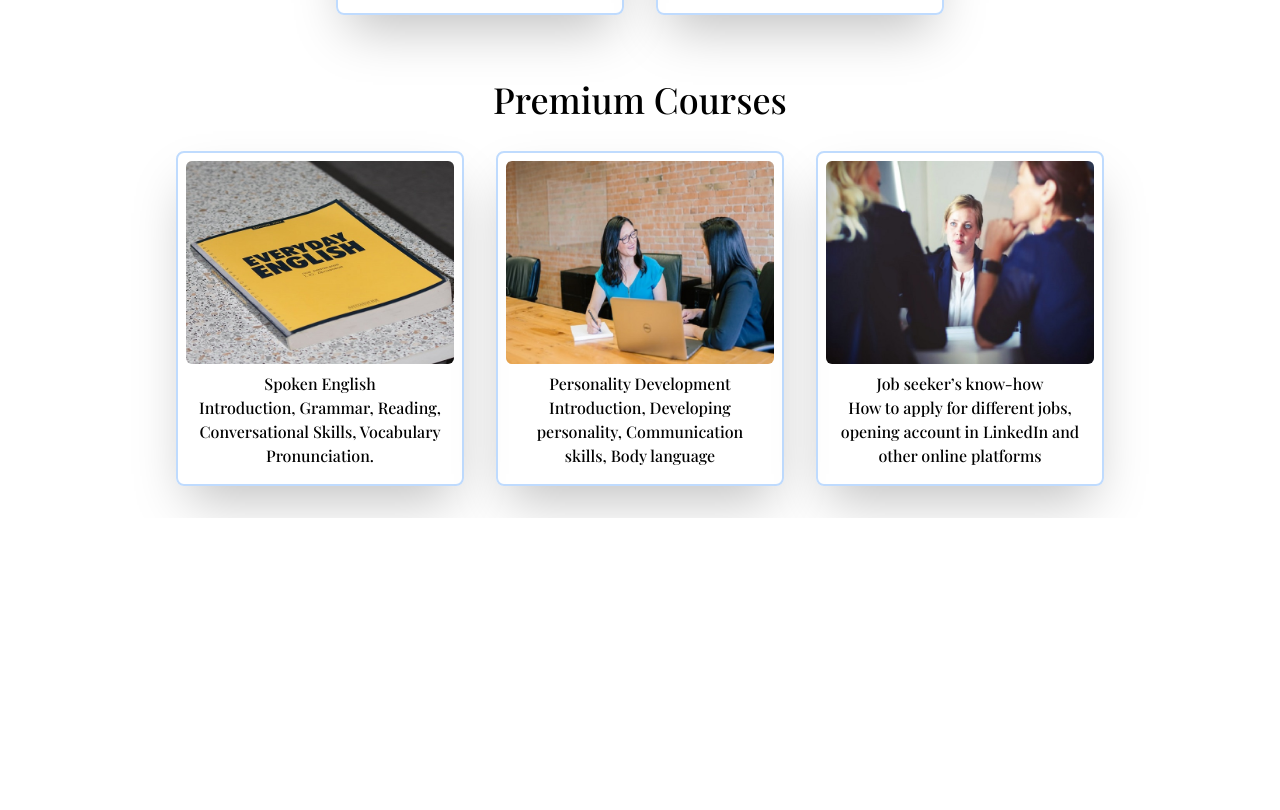
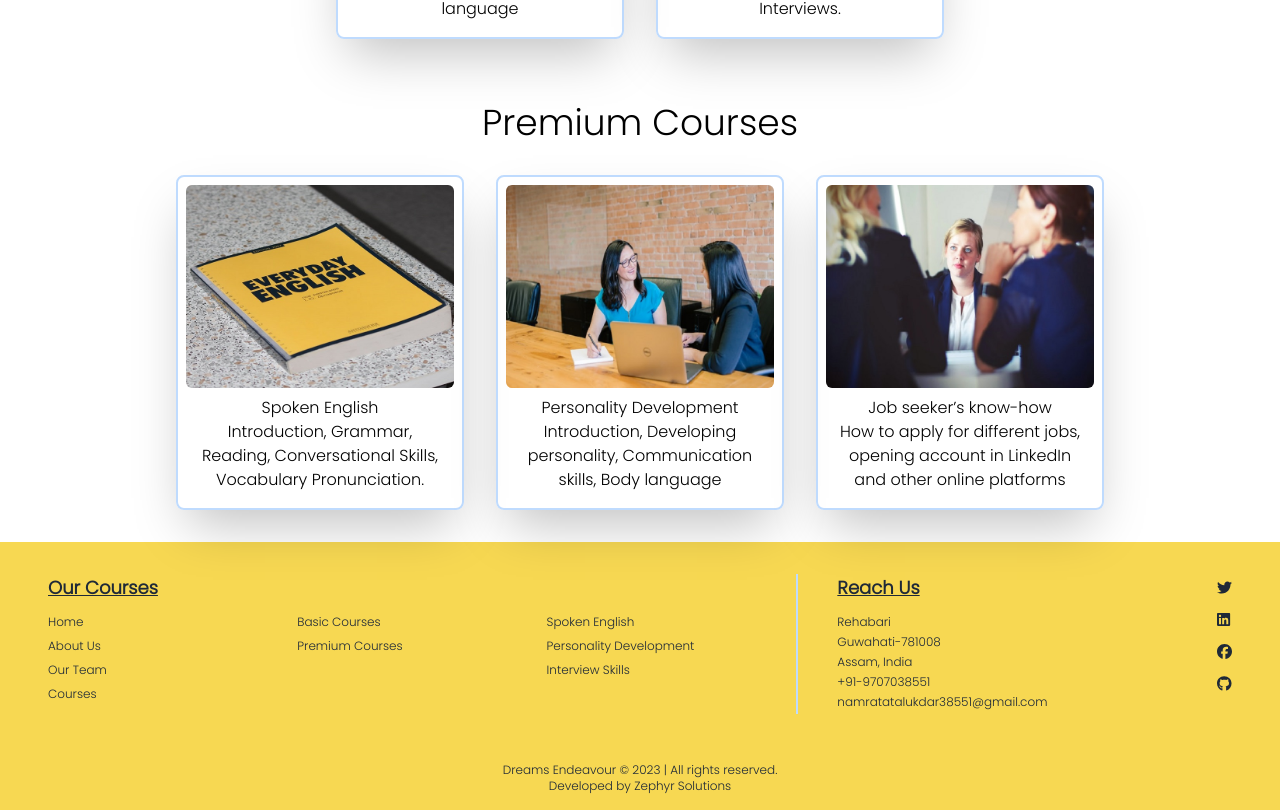
Before and after one commit to jdx-code/dreams-endeavour, a React (Vite) app: page /courses in a window 1280 px wide. Shown: the part 1058-1868 px from the top of the page. Before the commit the page ends 1576 px from the top, so only its background shows below. Built offline with nearby package versions, Linux system fonts and the light colour scheme.

Commit message:
Added Footer and modified styles

```diff
--- a/index.html
+++ b/index.html
@@ -7,7 +7,7 @@
     <link rel="preconnect" href="https://fonts.googleapis.com">
     <link rel="preconnect" href="https://fonts.gstatic.com" crossorigin>
     <link href="https://fonts.googleapis.com/css2?family=Fjalla+One&display=swap" rel="stylesheet">
-    <link href="https://fonts.googleapis.com/css2?family=Cinzel:wght@600&family=Playfair+Display:wght@500&display=swap" rel="stylesheet">
+    <link href="https://fonts.googleapis.com/css2?family=Cinzel:wght@600&family=Playfair+Display:wght@500&family=Poppins:wght@300&display=swap" rel="stylesheet">
     <link href="/dist/output.css" rel="stylesheet">
     <title>Dreams Endeavour</title>
   </head>
--- a/src/components/Footer.jsx
+++ b/src/components/Footer.jsx
@@ -6,53 +6,53 @@ const Footer = () => {
     const currentYear = currentDate.getFullYear();
 
     return(
-        <div className='footerClass bg-[#191a2b] text-white'>
+        <div className='footerClass bg-[#f7d852] text-gray-800'>
             <div className='w-full max-w-[95%] m-auto p-4 md:pt-8 grid md:grid-cols-6'>
                 <div className='w-full max-w-[95%] text-xs font-bold mb-8 col-span-4 md:border-r-2 md:border-blue-200'>
-                    <p className='font-bold text-lg pb-3 underline'>Our Services</p>
+                    <p className='font-bold text-lg pb-3 underline'>Our Courses</p>
                     <div className='grid grid-cols-6 '>
                         <div className='col-span-3 sm:col-span-2'>
                             <ul>
                                 <li className='pb-2'>
-                                    <a href="/#services">Web Development</a>
+                                    <a href="/#services">Home</a>
                                 </li>
                                 <li className='pb-2'>
-                                    <a href="/#services">Mobile Application</a>
+                                    <a href="/#services">About Us</a>
                                 </li>
                                 <li className='pb-2'>
-                                    <a href="/#services">Product Engineering</a>
+                                    <a href="/#services">Our Team</a>
                                 </li>
                                 <li className='pb-2'>
-                                    <a href="/internship">Internships & Training</a>
+                                    <a href="/internship">Courses</a>
                                 </li>
                             </ul>
                         </div>
                         <div className='col-span-3 sm:col-span-2'>
                             <ul>
                                 <li className='pb-2'>
-                                    <a href="/#services">UI/UX Design</a>
+                                    <a href="/#services">Basic Courses</a>
                                 </li>
                                 <li className='pb-2'>
-                                    <a href="/#services">Cloud Services</a>
+                                    <a href="/#services">Premium Courses</a>
                                 </li>
-                                <li className='pb-2'>
+                                {/* <li className='pb-2'>
                                     <a href="/#services">IT Outsourcing</a>
                                 </li>
                                 <li className='pb-2'>
                                     <a href="/#services">Agile Consulting</a>
-                                </li>
+                                </li>                                 */}
                             </ul>
                         </div>
                         <div className='col-span-6 sm:col-span-2'>
                             <ul>
                                 <li className='pb-2'>
-                                    <a href="/about">SEO & Digital Marketing</a>
+                                    <a href="/about">Spoken English</a>
                                 </li>
                                 <li className='pb-2'>
-                                    <a href="/about">IT Products & Services</a>
+                                    <a href="/about">Personality Development</a>
                                 </li>
                                 <li className='pb-2'>
-                                    <a href="/about">Maintenance & Support</a>
+                                    <a href="/about">Interview Skills</a>
                                 </li>
                             </ul>
                         </div>
@@ -62,11 +62,11 @@ const Footer = () => {
                 <div className='grid grid-cols-4 col-span-2 text-xs font-bold mb-8'>
                     <div className='col-span-3'>
                         <p className='font-bold text-lg pb-3 underline'>Reach Us</p>
-                        <p className='pb-1'>Beltola Tiniali</p>
-                        <p className='pb-1'>Guwahati-781028</p>
+                        <p className='pb-1'>Rehabari</p>
+                        <p className='pb-1'>Guwahati-781008</p>
                         <p className='pb-1'>Assam, India</p>
-                        <p className='pb-1'>+91-7578094093</p>
-                        <p className='pb-1'>info@zephyrsolutionsgroup.com</p>
+                        <p className='pb-1'>+91-9707038551</p>
+                        <p className='pb-1'>namratatalukdar38551@gmail.com</p>
                     </div>
                     <div className='col-span-1 grid justify-items-end items-center'>
                         <ul>
@@ -87,7 +87,8 @@ const Footer = () => {
                 </div>
             </div>
             <div className='w-full'>
-                <p className='text-center pb-4 text-sm'>Zephyr Solutions &#169; {currentYear} | All rights reserved. </p>
+                <p className='text-center text-xs'>Dreams Endeavour &#169; {currentYear} | All rights reserved. </p>
+                <p className='text-center pb-4 text-xs'>Developed by <a href ="https://www.zephyrsolutionsgroup.com/">Zephyr Solutions</a></p>
             </div>
 
         </div>
--- a/src/components/Navbar.jsx
+++ b/src/components/Navbar.jsx
@@ -18,7 +18,7 @@ const Navbar = () =>{
             <div id="navbar" className="flex justify-around items-center h-24 w-full mx-auto px-4 text-green-600">
                 <div>
                     <NavLink to="/">
-                        <img className="w-[120px] my-8 sm:w-[100px] md:w-[100px] items-start" src={Logo} alt="/" />
+                        <img className="items-start" src={Logo} alt="/" />
                     </NavLink>
                 </div>
 
--- a/src/index.css
+++ b/src/index.css
@@ -4,7 +4,8 @@
 
 body{
     position: relative;
-    font-family: 'Playfair Display', serif;
+    /* font-family: 'Playfair Display', serif;  */
+    font-family: 'Poppins', sans-serif;
 }
 
 #main{
@@ -24,7 +25,7 @@ body{
 }
 
 .pageRibbon {
-    border-top: 100px solid red;
+    border-top: 100px solid #f7d852;
     border-right: 100px solid transparent;
 }
 
--- a/src/pages/About.jsx
+++ b/src/pages/About.jsx
@@ -1,12 +1,14 @@
+import Footer from '../components/Footer';
 import PageRibbon from '../components/PageRibbon';
 import Team from '../components/Team';
+import AboutImg from '../assets/about.jpg'
 
 const About = () => {
 
   return (
     <>
       <PageRibbon pageTitle="About"/>
-      <div className="bg-red-400 sm:bg-yellow-400 md:bg-purple-400 relative isolate overflow-hidden px-6 py-24 sm:py-32 lg:overflow-visible lg:px-0">
+      <div className="relative isolate overflow-hidden px-6 py-24 sm:py-32 lg:overflow-visible lg:px-0">
 
       <div className="absolute inset-0 -z-10 overflow-hidden">
 
@@ -52,7 +54,8 @@ const About = () => {
         <div className="-ml-12 -mt-12 p-12 lg:sticky lg:top-4 lg:col-start-2 lg:row-span-2 lg:row-start-1 lg:overflow-hidden">
           <img
             className="w-[48rem] max-w-none rounded-xl bg-gray-900 shadow-xl ring-1 ring-gray-400/10 sm:w-[57rem]"
-            src="https://tailwindui.com/img/component-images/dark-project-app-screenshot.png"
+            // src="https://tailwindui.com/img/component-images/dark-project-app-screenshot.png"
+            src={AboutImg}
             alt=""
           />
         </div>
@@ -78,6 +81,7 @@ const About = () => {
 
     <Team />
 
+    <Footer />
     </>
 
   )
--- a/src/pages/Contact.jsx
+++ b/src/pages/Contact.jsx
@@ -1,3 +1,4 @@
+import Footer from '../components/Footer';
 import PageRibbon from '../components/PageRibbon';
 
 const Contact = () => {
@@ -102,6 +103,7 @@ const Contact = () => {
         </div>
       </div>
 
+      <Footer />
       </>
     )
 }
--- a/src/pages/Courses.jsx
+++ b/src/pages/Courses.jsx
@@ -1,5 +1,6 @@
 import React from 'react'
 import CourseCards from '../components/CourseCards'
+import Footer from '../components/Footer'
 import PageRibbon from '../components/PageRibbon'
 
 const Courses = () => {
@@ -7,6 +8,7 @@ const Courses = () => {
     <>
         <PageRibbon pageTitle="Courses"/>
         <CourseCards />
+        <Footer />
     </>
   )
 }
--- a/src/pages/Home.jsx
+++ b/src/pages/Home.jsx
@@ -1,10 +1,12 @@
 import React from 'react';
 import Hero from '../components/Hero'
+import Footer from '../components/Footer'
 
 const Home = () => {
     return(
         <div id='main'>
             <Hero />
+            <Footer />
         </div>
     )
 }
```
Also changed, not shown: src/assets/about.jpg (added), src/assets/logo.jpg (added).
